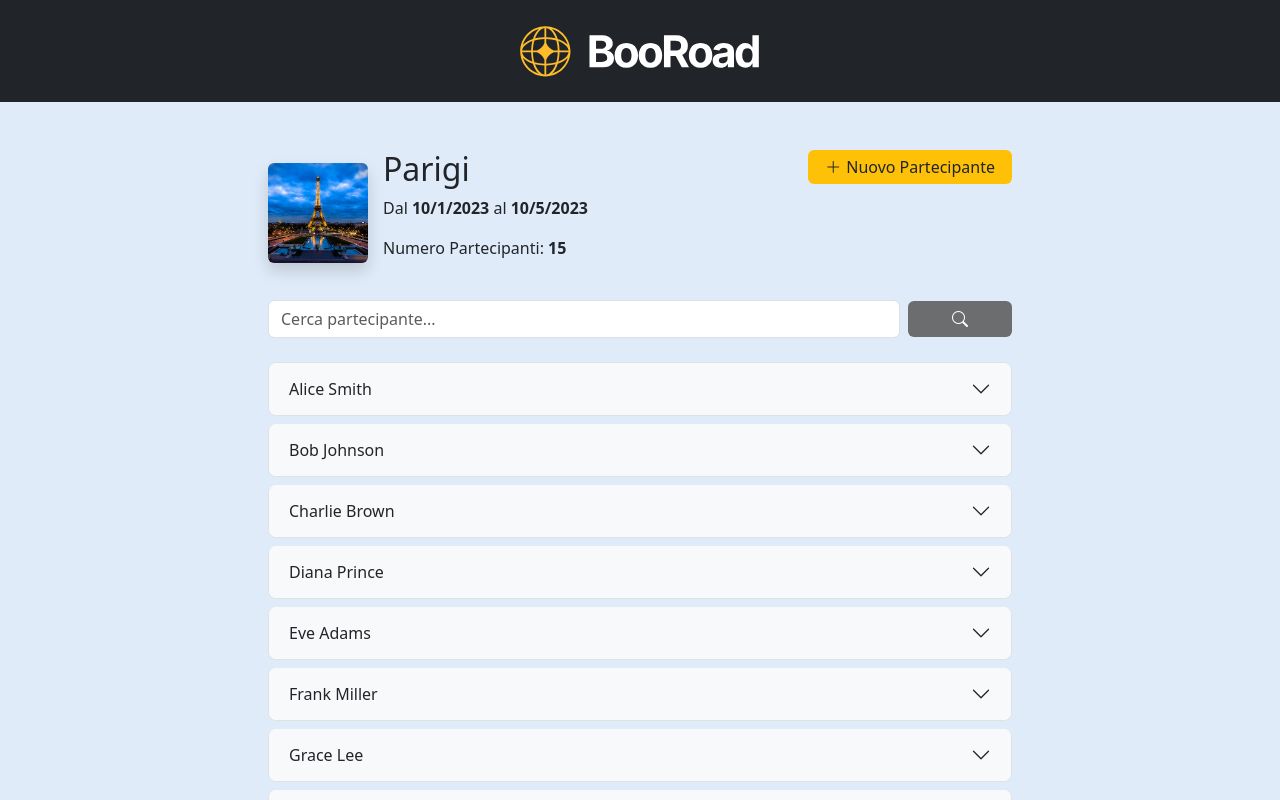
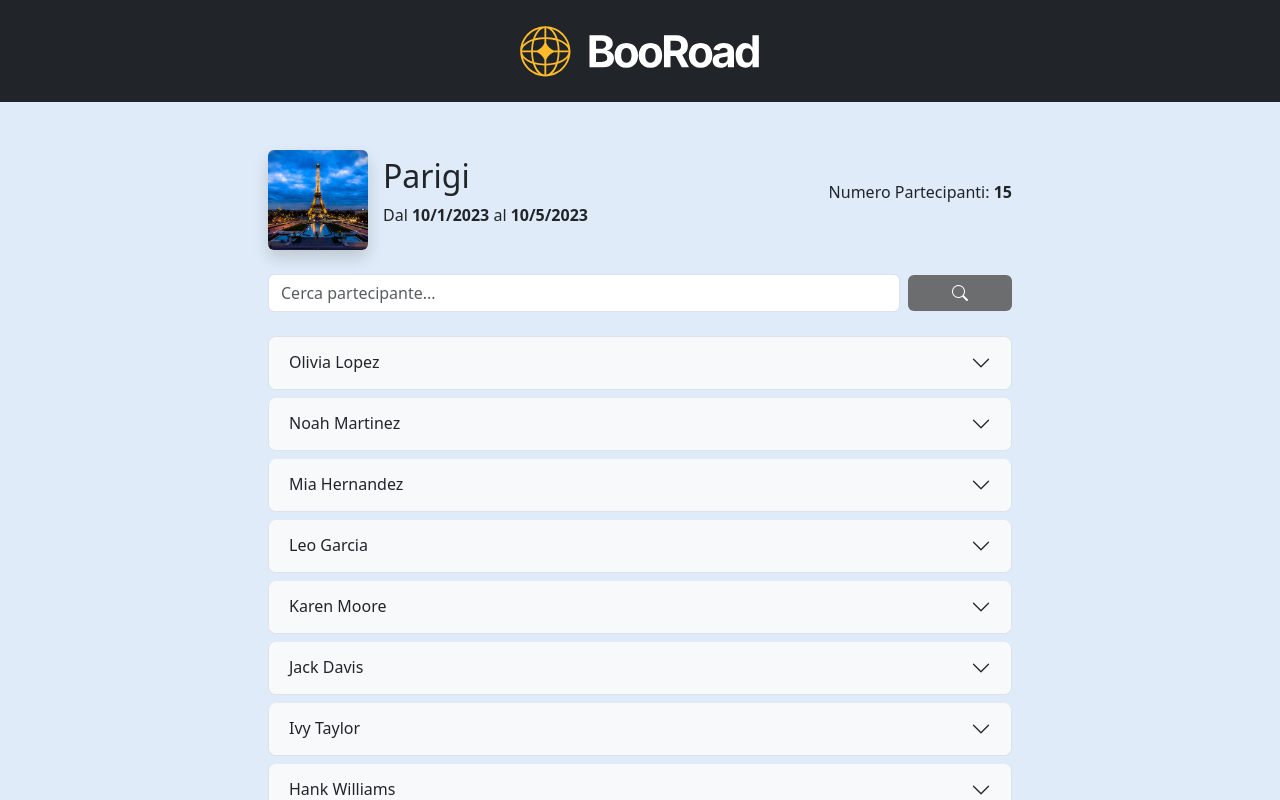
Before and after one commit to Leonardo-Mocchi/sst3-gruppo-4, a React (Vite) app: page /1 in a window 1280 px wide. Shown: the top 800 px of the page. Built offline with nearby package versions, Linux system fonts and the light colour scheme.

Commit message:
Refactor HomePage and SingleTravel components; enhance layout, integrate Popup for travel and participant forms, and improve button handling

```diff
--- a/src/pages/HomePage.jsx
+++ b/src/pages/HomePage.jsx
@@ -10,28 +10,12 @@ export default function HomePage() {
     return (
         <main className="container mt-4">
 
+
             <h1>Bentornato!</h1>
 
             <div className="mt-2 mb-4">
 
-                <div className="d-flex justify-content-between align-items-baseline">
-                    <h3 className="mb-3">Viaggi in Corso</h3>
 
-                    {/* create travel button to display the form */}
-                    <button
-                        className="btn btn-primary"
-                        style={{ padding: "0.25rem 1rem" }}
-                        type="button"
-                        onClick={() => setShowForm(!showForm)}
-                    >
-
-                            <span>
-                                <i className="bi bi-plus-lg" style={{ marginRight: "5px" }}></i>
-                                Aggiungi Viaggio
-                            </span>
-
-                    </button>
-                </div>
                 <div>
 
                     {/* add new travel form */}
@@ -43,8 +27,28 @@ export default function HomePage() {
 
                 <hr />
 
+                <div className="d-flex justify-content-between align-items-baseline mt-4">
+                    <h3 className="mb-3">Viaggi in Corso</h3>
+
+                    {/* create travel button to display the form */}
+                    <button
+                        className="btn"
+                        style={{ padding: "0.25rem 1rem", backgroundColor: "var(--color-primary)" }}
+                        type="button"
+                        onClick={() => setShowForm(!showForm)}
+                    >
+
+                        <span>
+                            <i className="bi bi-plus-lg" style={{ marginRight: "5px" }}></i>
+                            Aggiungi Viaggio
+                        </span>
+
+                    </button>
+                </div>
+
                 {/* cards */}
-                <div className="row row-cols-1 row-cols-sm-1 row-cols-md-2 row-cols-xl-3 row-cols-xxl-4 g-5 pt-3">
+                <div className="row row-cols-1 row-cols-sm-1 row-cols-md-2 row-cols-xl-3 row-cols-xxl- g-5 pt-3">
+
                     {travels.map((travel) => (
                         <div className="col" key={travel.id}>
                             <Link to={`/${travel.id}`} className="text-decoration-none text-dark">
--- a/src/pages/SingleTravel.jsx
+++ b/src/pages/SingleTravel.jsx
@@ -55,6 +55,7 @@ export default function SingleTravel() {
             className="rounded shadow"
             style={{ width: "100px", height: "100px", objectFit: "cover", marginRight: "15px" }}
           />
+          <div className='d-flex align-items-center justify-content-between w-100'>
             <div>
               <h2>
                 {travel.destination}
@@ -62,6 +63,8 @@ export default function SingleTravel() {
               <p>
                 Dal <strong>{new Date(travel.start_trip).toLocaleDateString()} </strong> al <strong>{new Date(travel.end_trip).toLocaleDateString()}</strong>
               </p>
+            </div>
+            <div>
               <p>
                 Numero Partecipanti: <strong>{travel.partecipants.length}</strong>
               </p>
@@ -69,22 +72,8 @@ export default function SingleTravel() {
                 {travel.notes?.length > 0 && `Note: ${travel.notes}`}
               </p>
             </div>
-                  {/* Create travel button to display the form */}
-        <div className='ms-auto mb-auto'>
-          <button
-            className="btn"
-            style={{ padding: "0.25rem 1rem", backgroundColor: "var(--color-primary)" }}
-            type="button"
-            onClick={() => setShowForm(!showForm)}
-          >
+          </div>
 
-              <span>
-                <i className="bi bi-plus-lg" style={{ marginRight: "5px" }}></i>
-                Nuovo Partecipante
-              </span>
-
-          </button>
-        </div>
         </div>
 
 
@@ -98,7 +87,7 @@ export default function SingleTravel() {
 
 
         {/* Search Input */}
-        <div className="my-4 d-flex align-items-center m-auto justify-content-between">
+        <div className="my-4 d-flex align-items-center justify-content-between">
           <div style={{ width: "85%" }}>
             <input
               type="text"
@@ -117,8 +106,26 @@ export default function SingleTravel() {
         </div>
 
         {/* Partecipants list */}
-        <div className="accordion mb-5 mx-auto" id="accordionPanelsStayOpenExample">
-          {filteredParticipants.map((partecipant) => (
+        <div className="accordion mx-auto" id="accordionPanelsStayOpenExample">
+          {/* Create travel button to display the form when partecipants are less than 15 */}
+          {filteredParticipants.length < 15 ? (
+            <div className='text-center mt-2 rounded-3'>
+              <button
+                className="btn text-secondary"
+                style={{ width: "100%", padding: "0.5rem 1rem", backgroundColor: "var(--color-secondary-bg)", border: "dashed 1px var(--color-secondary-light)" }}
+                type="button"
+                onClick={() => setShowForm(!showForm)}
+              >
+
+                <span>
+                  <i className="bi bi-plus-lg" style={{ marginRight: "5px" }}></i>
+                  Aggiungi Partecipante
+                </span>
+
+              </button>
+            </div>
+          ) : null}
+          {[...filteredParticipants].reverse().map((partecipant) => (
 
             <div className="accordion-item mt-2 rounded-3" key={partecipant.id}>
               <h2 className="accordion-header">
@@ -153,13 +160,16 @@ export default function SingleTravel() {
             </div>
           ))}
 
+        </div>
+
+
         {/* Home button */}
         <div className="d-flex justify-content-start mt-1">
           <Link to={"/"} className='text-decoration-none text-dark'>
             <button className='btn btn-outline-dark mt-4'> <i className="bi bi-arrow-left"> </i> Torna alla Home </button>
           </Link>
         </div>
-        </div>
+
       </main>
     </>
   );
```
Lines whose indentation alone changed are shown as unchanged.
